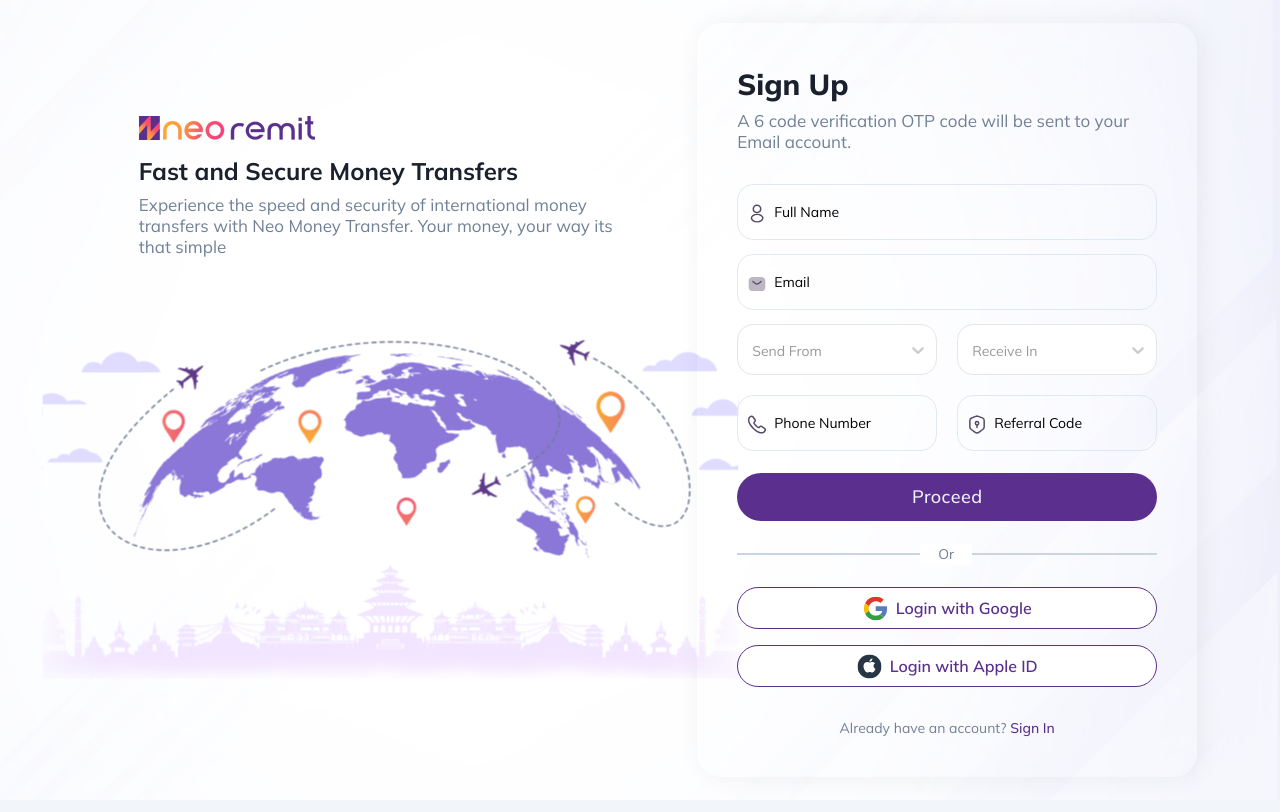
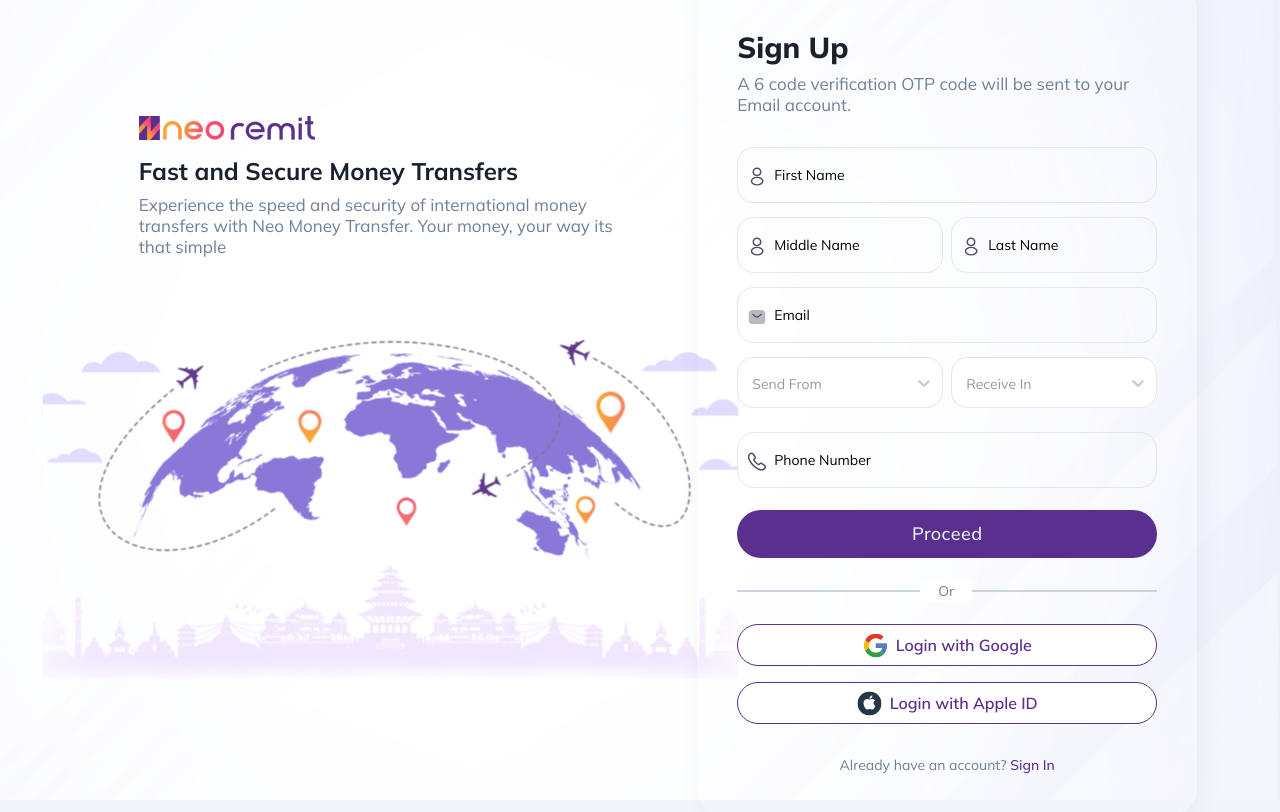
Before and after one commit to bipanasapkota18/neoremit-web-app, a React (Vite) app: page /register in a window 1280 px wide. Built offline with nearby package versions, Linux system fonts and the light colour scheme; no server answers.

Commit message:
feat: registeer form changed

```diff
--- a/src/components/Header/Header.Right.tsx
+++ b/src/components/Header/Header.Right.tsx
@@ -13,8 +13,7 @@ import {
   PopoverHeader,
   PopoverTrigger,
   Stack,
-  Text,
-  Tooltip
+  Text
 } from "@chakra-ui/react";
 import { colorScheme } from "@neoWeb/theme/colorScheme";
 import { FC, useRef } from "react";
@@ -195,26 +194,21 @@ export const RightHeader: FC<IRightHeader> = () => {
           </PopoverBody>
         </PopoverContent>
       </Popover>
-      <Tooltip label="View Profile">
       <HStack>
         <Avatar
           cursor={"pointer"}
-            // onClick={() => navigate("/user-profile")}
           height={"40px"}
           width={"40px"}
-            name={initData?.fullName}
+          name={initData?.firstName}
           // src={
           //   initData?.profileImage &&
           //   `${baseURL}document/internal-user/profile?image=${initData?.profileImage}`
           // }
-          >
-            {/* <AvatarBadge boxSize="1.25em" bg="green.500" /> */}
-          </Avatar>
+        ></Avatar>
         <Text fontWeight={500} color={colorScheme.sideBar_text}>
-            {initData?.fullName}
+          {initData?.firstName}
         </Text>
       </HStack>
-      </Tooltip>
     </HStack>
   );
 };
--- a/src/pages/Authorized/Support/Support/index.tsx
+++ b/src/pages/Authorized/Support/Support/index.tsx
@@ -24,10 +24,11 @@ import TextInput from "@neoWeb/components/Form/TextInput";
 import { NAVIGATION_ROUTES } from "@neoWeb/pages/App/navigationRoutes";
 import {
   IFeedBackResponse,
-  useGetAllFeedBacks
+  useGetAllFeedBacks,
+  useGetAllSupportReasons
 } from "@neoWeb/services/Support/service-support";
 import { colorScheme } from "@neoWeb/theme/colorScheme";
-import { Dispatch, SetStateAction, useState } from "react";
+import { Dispatch, SetStateAction, useEffect, useState } from "react";
 import { useForm } from "react-hook-form";
 import UserGuide from "../UserGuide";
 import SupportResponse from "./SupportResponse";
@@ -89,13 +90,14 @@ const SupportRequest = ({ setFlag, setFeedBackId }: CommonProps) => {
 };
 
 const MyRequest = () => {
-  // const { mutateAsync, data } = useGetAllSupportReasons();
-  // useEffect(() => {
-  //   mutateAsync({
-  //     pageParams: { page: 0, size: 10 },
-  //     filterParams: {}
-  //   });
-  // }, []);
+  const { mutateAsync, data } = useGetAllSupportReasons();
+  console.log(data);
+  useEffect(() => {
+    mutateAsync({
+      pageParams: { page: 0, size: 10 },
+      filterParams: {}
+    });
+  }, []);
   const { control, handleSubmit } = useForm();
 
   const submitData = (data: any) => {
--- a/src/pages/Authorized/Support/UserGuide/UserGuideDetails.tsx
+++ b/src/pages/Authorized/Support/UserGuide/UserGuideDetails.tsx
@@ -9,13 +9,18 @@ interface UserGuideDetailsProps {
 }
 
 const UserGuideDetails = ({ guideData, guideId }: UserGuideDetailsProps) => {
-  const selectedGuide = guideData?.find((item: any) => item.id === guideId);
+  const selectedGuide = guideData?.find(item => item.id === guideId);
+  const youtubeId = selectedGuide?.link?.slice(
+    selectedGuide?.link?.indexOf("=") + 1,
+    selectedGuide?.link?.indexOf("=") + 12
+  );
+
   return (
     <Stack gap={2}>
       <iframe
         width="790"
         height="480"
-        src={`https://www.youtube.com/embed/Tn6-PIqc4UM?autoplay=1`}
+        src={`https://www.youtube.com/embed/${youtubeId}?autoplay=1`}
         allow="autoplay; encrypted-media; "
         allowFullScreen
         title="Youtube Video"
--- a/src/pages/Authorized/Support/UserGuide/index.tsx
+++ b/src/pages/Authorized/Support/UserGuide/index.tsx
@@ -15,6 +15,7 @@ import BreadCrumbs from "@neoWeb/components/BreadCrumbs";
 import GoBack from "@neoWeb/components/Button";
 import CardPagination from "@neoWeb/components/CardPagination";
 import { NAVIGATION_ROUTES } from "@neoWeb/pages/App/navigationRoutes";
+import { baseURL } from "@neoWeb/services/service-axios";
 import { useGetAllUserGuides } from "@neoWeb/services/Support/service-support";
 import { colorScheme } from "@neoWeb/theme/colorScheme";
 import parse from "html-react-parser";
@@ -90,7 +91,7 @@ const UserGuide = ({ setFlag1 }: CommonProps) => {
                         >
                           <Flex justifyContent={"center"}>
                             <Image
-                              src="https://akm-img-a-in.tosshub.com/indiatoday/images/story/202403/youtube-music-030422307-16x9_2.jpg?VersionId=5UDdS80A8db7Rf3fgi7X10TCZ876ALo6&size=690:388"
+                              src={`${baseURL}/document-service/master/help/setup/image?fileId=${item?.thumbNail}`}
                               objectFit={"cover"}
                               height={"117px"}
                               borderRadius={"8px"}
--- a/src/pages/NoAuth/Register/RegisterForm.tsx
+++ b/src/pages/NoAuth/Register/RegisterForm.tsx
@@ -6,7 +6,6 @@ import {
   GridItem,
   HStack,
   SimpleGrid,
-  Stack,
   Text,
   VStack
 } from "@chakra-ui/react";
@@ -26,12 +25,13 @@ import { Link } from "react-router-dom";
 import { z } from "zod";
 
 const defaultValues = {
-  fullName: "",
+  firstName: "",
+  middleName: "",
+  lastName: "",
   email: "",
   sendFrom: null as ISelectOptions<number> | null,
   receiveIn: null as ISelectOptions<number> | null,
-  phoneNumber: "",
-  referralCode: ""
+  phoneNumber: ""
 };
 export interface AuthPageProps {
   type?: string;
@@ -42,17 +42,18 @@ const RegisterForm = ({ setScreen }: AuthPageProps) => {
   const { setEmail } = useStore();
 
   const signUpSchema = z.object({
-    fullName: z.string().min(1, { message: "Full name is required" }),
+    firstName: z.string().min(1, { message: "First name is required" }),
+    middleName: z.string(),
+    lastName: z.string().min(1, { message: "Last name is required" }),
     email: z
       .string()
       .email({ message: "Invalid email format" })
       .min(1, { message: "Please enter your email address" }),
     phoneNumber: z
       .string()
-      .min(10, { message: "Phone number must be at least 10 digits" })
+      .min(10, { message: "Phone number must be 10 digits" })
       .max(10, { message: "Phone number cannot exceed 10 digits" })
       .min(1, { message: "Phone number is required" }),
-    referralCode: z.string(),
     sendFrom: z
       .object({
         label: z.string().min(1),
@@ -80,7 +81,6 @@ const RegisterForm = ({ setScreen }: AuthPageProps) => {
     defaultValues,
     resolver: zodResolver(signUpSchema)
   });
-
   const countryOptions = formatSelectOptions<number>({
     data: countriesList,
     labelKey: "name",
@@ -131,17 +131,35 @@ const RegisterForm = ({ setScreen }: AuthPageProps) => {
         gap={8}
         onSubmit={handleSubmit(handleSignup)}
       >
-        <Stack gap={6} width={"100%"}>
-          <HStack>
+        <SimpleGrid columns={2} rowGap={6} columnGap={2}>
+          <GridItem colSpan={2}>
             <TextInput
               startIcon={<svgAssets.ProfileIcon />}
               type="text"
-              name="fullName"
-              placeholder="Full Name"
+              name="firstName"
+              placeholder="First Name"
               control={control}
             />
-          </HStack>
-          <HStack>
+          </GridItem>
+          <GridItem>
+            <TextInput
+              startIcon={<svgAssets.ProfileIcon />}
+              type="text"
+              name="middleName"
+              placeholder="Middle Name"
+              control={control}
+            />
+          </GridItem>
+          <GridItem>
+            <TextInput
+              startIcon={<svgAssets.ProfileIcon />}
+              type="text"
+              name="lastName"
+              placeholder="Last Name"
+              control={control}
+            />
+          </GridItem>
+          <GridItem colSpan={2}>
             <TextInput
               startIcon={<svgAssets.EmailIcon />}
               type="email"
@@ -149,9 +167,8 @@ const RegisterForm = ({ setScreen }: AuthPageProps) => {
               placeholder="Email"
               control={control}
             />
-          </HStack>
+          </GridItem>
 
-          <SimpleGrid columns={2} gap={"20px"}>
           <GridItem colSpan={1}>
             <Select
               noFloating
@@ -171,7 +188,7 @@ const RegisterForm = ({ setScreen }: AuthPageProps) => {
               options={countryOptions}
             />
           </GridItem>
-            <GridItem colSpan={1}>
+          <GridItem colSpan={2}>
             <TextInput
               startIcon={<svgAssets.CallIcon />}
               type="number"
@@ -180,17 +197,7 @@ const RegisterForm = ({ setScreen }: AuthPageProps) => {
               control={control}
             />
           </GridItem>
-            <GridItem>
-              <TextInput
-                startIcon={<svgAssets.SecurityIcon />}
-                type="text"
-                name="referralCode"
-                placeholder="Referral Code"
-                control={control}
-              />
-            </GridItem>
         </SimpleGrid>
-        </Stack>
         <Button isDisabled={isSignUpLoading} type="submit" size="lg">
           Proceed
         </Button>
--- a/src/services/service-init.ts
+++ b/src/services/service-init.ts
@@ -9,6 +9,9 @@ export interface Module {
   scopes: string;
 }
 export interface IInitData {
+  firstName: string;
+  lastName: string;
+  middleName: string;
   fullName: string;
   username: string;
   profilePicture?: any;
--- a/src/services/service-register.ts
+++ b/src/services/service-register.ts
@@ -4,12 +4,13 @@ import { AxiosError } from "axios";
 import { NeoResponse, api } from "./service-api";
 import { NeoHttpClient } from "./service-axios";
 export interface ISignUpRequest {
-  fullName: string;
+  firstName: string;
+  middleName: string;
+  lastName: string;
   email: string;
   sendFrom: number | null;
   receiveIn: number | null;
   phoneNumber: string;
-  referralCode: string;
 }
 
 const signUp = (data: ISignUpRequest) => {
```
Lines whose indentation alone changed are shown as unchanged.
